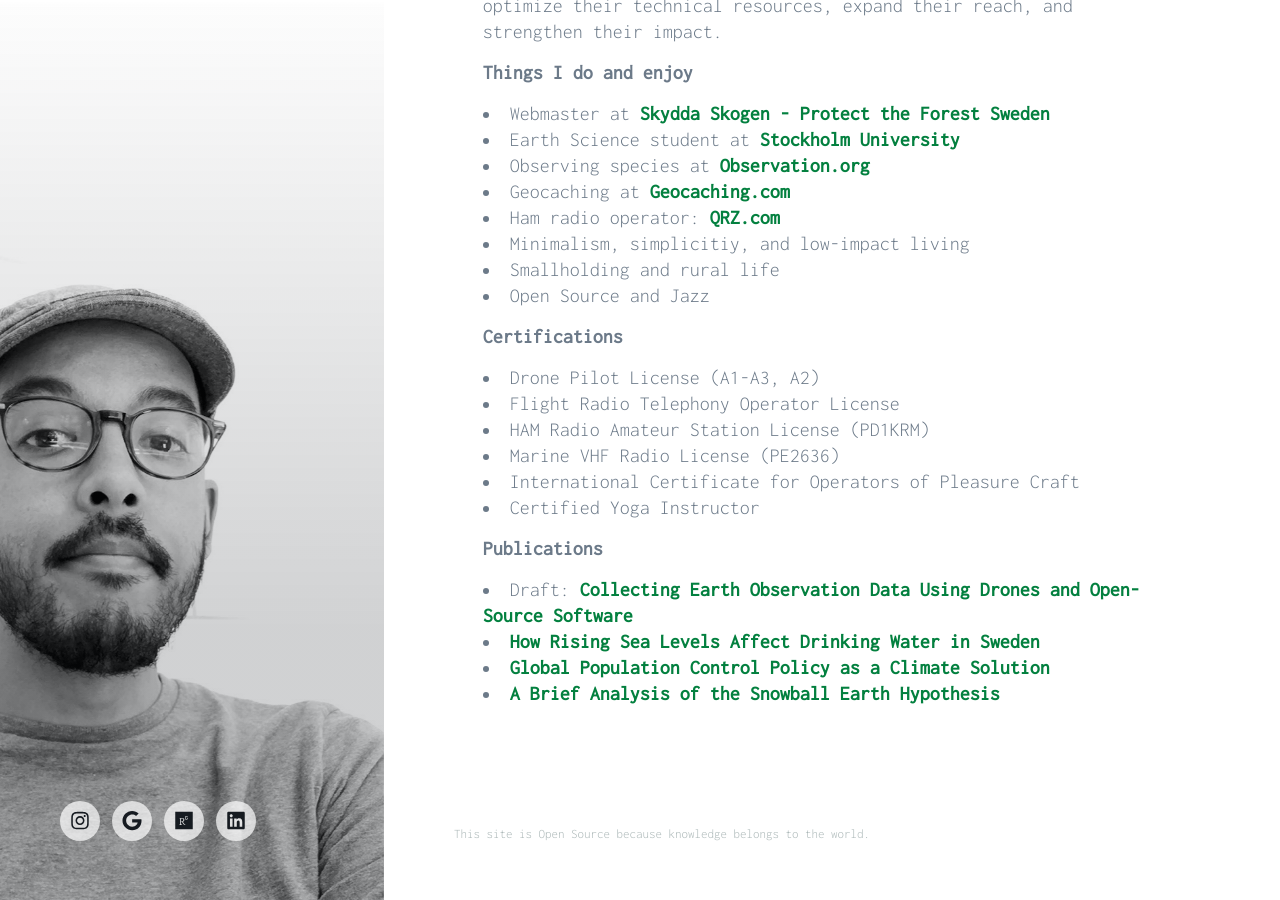
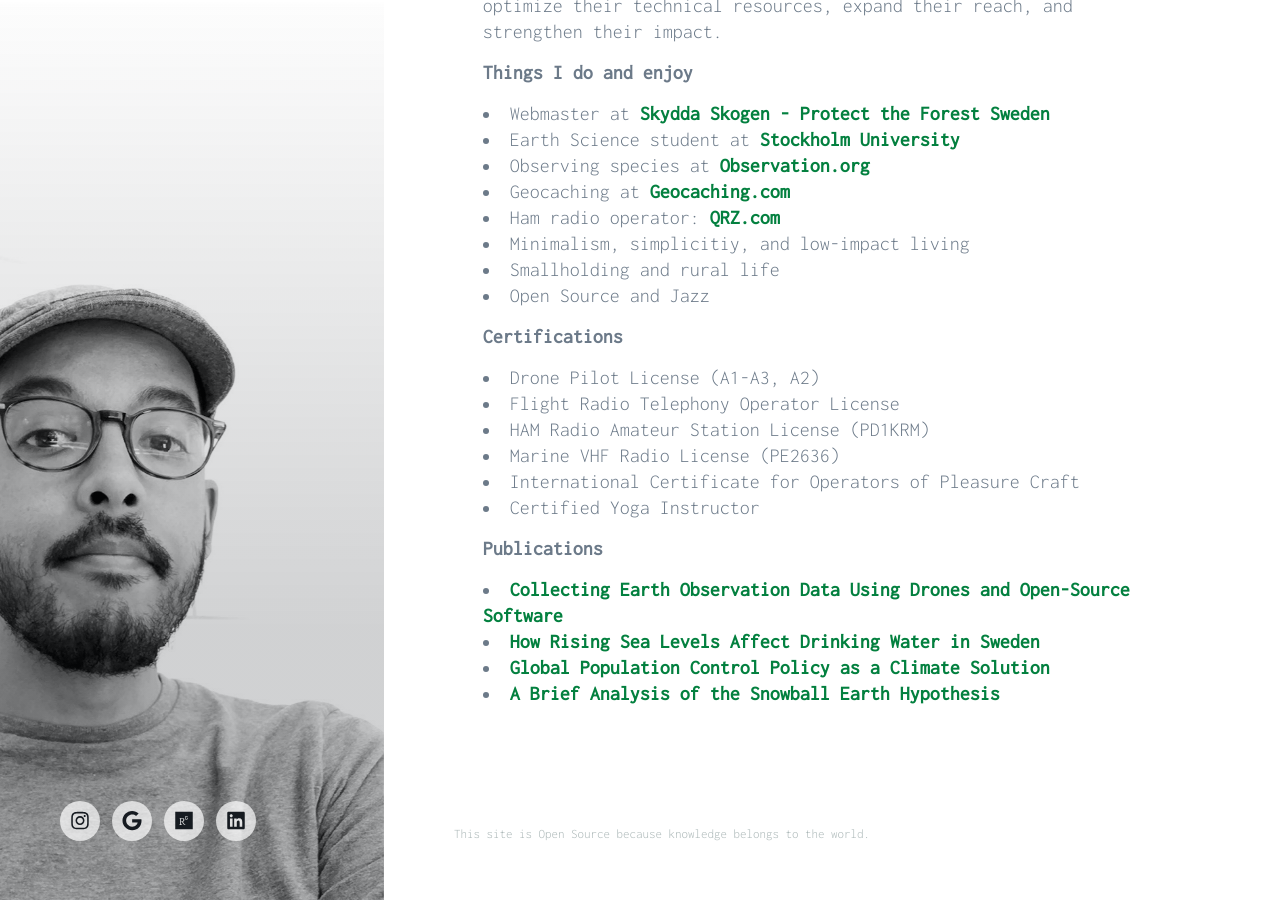
Before and after one commit to karimosman-se/karimosman-se.github.io, a Jekyll site: the page built from _pages/index.md, in a window 1280 px wide and 900 px high, scrolled down 277 px. Built offline with Jekyll 4.4.1, drawn with Linux system fonts in a browser that asks for light colours; nearby versions of some CDN libraries; some web fonts are replaced.

Commit message:
Update index.md

```diff
--- a/_pages/index.md
+++ b/_pages/index.md
@@ -24,7 +24,7 @@
 * Certified Yoga Instructor
 
 **Publications**
-* Draft: [Collecting Earth Observation Data Using Drones and Open-Source Software](https://scholar.google.com/citations?view_op=view_citation&hl=en&user=Y8oQIcwAAAAJ&citation_for_view=Y8oQIcwAAAAJ:e5wmG9Sq2KIC)
+* [Collecting Earth Observation Data Using Drones and Open-Source Software](https://scholar.google.com/citations?view_op=view_citation&hl=en&user=Y8oQIcwAAAAJ&citation_for_view=Y8oQIcwAAAAJ:e5wmG9Sq2KIC)
 * [How Rising Sea Levels Affect Drinking Water in Sweden](https://scholar.google.com/citations?view_op=view_citation&hl=en&user=Y8oQIcwAAAAJ&citation_for_view=Y8oQIcwAAAAJ:R3hNpaxXUhUC)
 * [Global Population Control Policy as a Climate Solution](https://scholar.google.com/citations?view_op=view_citation&hl=en&user=Y8oQIcwAAAAJ&citation_for_view=Y8oQIcwAAAAJ:RHpTSmoSYBkC)
 * [A Brief Analysis of the Snowball Earth Hypothesis](https://scholar.google.com/citations?view_op=view_citation&hl=en&user=Y8oQIcwAAAAJ&citation_for_view=Y8oQIcwAAAAJ:4JMBOYKVnBMC)
```
